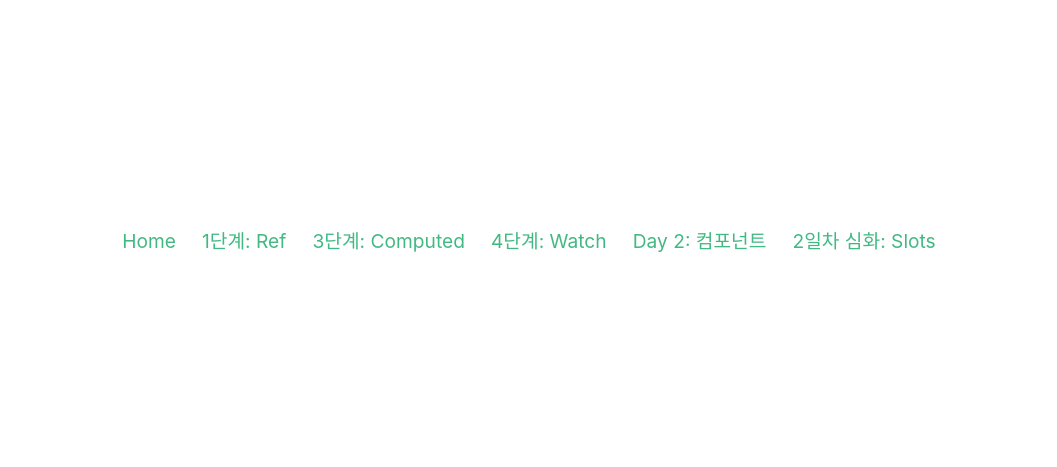
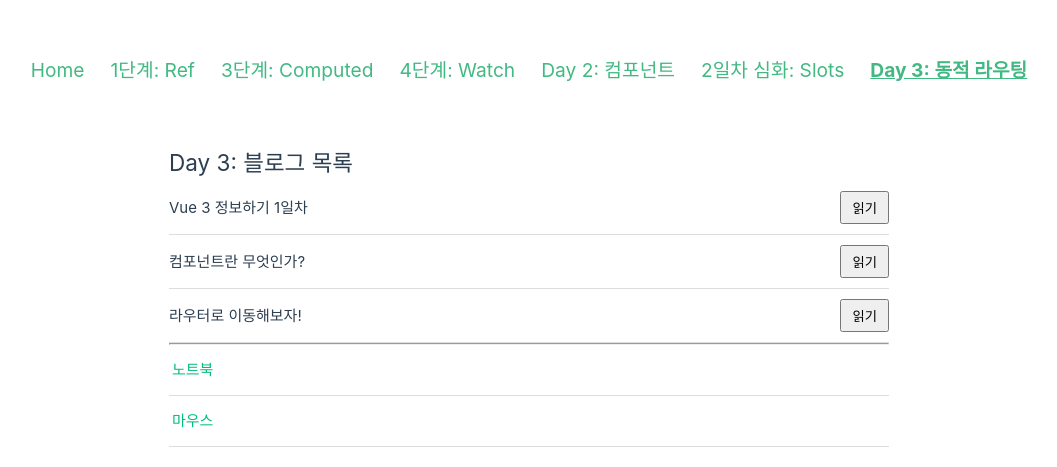
Before and after one commit to jinyang-kim/vue-study-week1-gemini, a Vue app: page /week1/blog in a window 1280 px wide. Shown: the part 139-606 px from the top of the page, without its empty margins (111-1168 px from the left). Built offline with nearby package versions, Linux system fonts and the light colour scheme.

Commit message:
chore: 프로젝트 개발 환경 설정 (SCSS, ESLint, Prettier)

```diff
--- a/package.json
+++ b/package.json
@@ -26,6 +26,7 @@
     "eslint-plugin-vue": "~10.5.0",
     "globals": "^16.4.0",
     "prettier": "3.6.2",
+    "sass": "^1.94.2",
     "sass-embedded": "^1.93.3",
     "vite": "^7.1.11",
     "vite-plugin-vue-devtools": "^8.0.3"
--- a/src/App.vue
+++ b/src/App.vue
@@ -11,6 +11,7 @@ import { RouterLink, RouterView } from 'vue-router'
       <RouterLink to="/week1/watch">4단계: Watch</RouterLink>
       <RouterLink to="/week1/components">Day 2: 컴포넌트</RouterLink>
       <RouterLink to="/week1/slots">2일차 심화: Slots</RouterLink>
+      <RouterLink to="/week1/blog">Day 3: 동적 라우팅</RouterLink>
     </nav>
   </header>
 
--- a/src/router/index.js
+++ b/src/router/index.js
@@ -33,6 +33,16 @@ const router = createRouter({
       name: 'slots',
       component: () => import('../views/Week1/Day2_Slots.vue'),
     },
+    {
+      path: '/week1/blog',
+      name: 'blog',
+      component: () => import('../views/Week1/Day3_PostList.vue'),
+    },
+    {
+      path: '/week1/blog/:id',
+      name: 'postDetail',
+      component: () => import('../views/Week1/Day3_PostDetail.vue'),
+    },
   ],
 })
 
--- /dev/null
+++ b/src/views/Week1/Day3_PostDetail.vue
@@ -0,0 +1,43 @@
+<script setup>
+import { computed } from 'vue'
+import { useRoute } from 'vue-router'
+
+// 현재 주소(route)의 정보를 가져옴
+const route = useRoute()
+
+// route.params 안에 주소창의 변수들이 들어있음
+// 예: /post/100으로 접속하면 -> route.params.id = 100이 됨
+const postId = route.params.id
+
+// ID에 따라 내용을 다르게 보여주는 척 함
+const content = computed(() => {
+  return `이것은 ${postId}번 게시물의 상세 내용입니다.`
+})
+</script>
+
+<template>
+  <div class="detail-page">
+    <h2>게시글 상세조회</h2>
+    <p>
+      현재 글 번호: <strong>{{ postId }}</strong>
+    </p>
+    <div class="box">
+      {{ content }}
+    </div>
+
+    <RouterLink to="/week1/blog">목록으로 돌아가기</RouterLink>
+  </div>
+</template>
+
+<style scoped>
+.detail-page {
+  padding: 20px;
+}
+.box {
+  background: #eee;
+  padding: 20px;
+  margin: 20px 0;
+  border-radius: 8px;
+  color: #333;
+}
+</style>
--- /dev/null
+++ b/src/views/Week1/Day3_PostList.vue
@@ -0,0 +1,66 @@
+<script setup>
+import { ref } from 'vue';
+import { useRouter } from 'vue-router';
+
+// 게시글 데이터 (나중에 데이터 연동 필요)
+const posts = ref([
+  { id: 1, title: 'Vue 3 정보하기 1일차' },
+  { id: 2, title: '컴포넌트란 무엇인가?' },
+  { id: 3, title: '라우터로 이동해보자!' }
+]);
+const products = ref([
+  { id: 10, name: '노트북' },
+  { id: 20, name: '마우스' }
+]);
+
+// 스크립트에서 페이지를 이동시킬 때 쓰는 도구
+const router = useRouter();
+
+// 게시글 상세보기로 이동하는 함수
+const goDetail = (id) => {
+  // router.push('주소')로 이동
+  // 백틱(``)을 써서 주소를 조립
+  router.push(`/week1/blog/${id}`);
+};
+</script>
+
+<template>
+  <div class="list-container">
+    <h2>Day 3: 블로그 목록</h2>
+    <ul>
+      <li v-for="post in posts" :key="post.id">
+        <span class="title">{{ post.title }}</span>
+        <button @click="goDetail(post.id)">읽기</button>
+      </li>
+    </ul>
+    <hr />
+    <ul>
+      <li v-for="product in products" :key="product.id">
+        <RouterLink :to="`/week1/blog/${product.id}`">{{
+          product.name
+        }}</RouterLink>
+      </li>
+    </ul>
+  </div>
+</template>
+
+<style scoped>
+.list-container {
+  padding: 20px;
+}
+ul {
+  list-style: none;
+  padding: 0;
+}
+li {
+  border-bottom: 1px solid #ddd;
+  padding: 10px 0;
+  display: flex;
+  justify-content: space-between;
+  align-items: center;
+}
+button {
+  cursor: pointer;
+  padding: 5px 10px;
+}
+</style>
--- a/vite.config.js
+++ b/vite.config.js
@@ -6,13 +6,20 @@ import vueDevTools from 'vite-plugin-vue-devtools'
 
 // https://vite.dev/config/
 export default defineConfig({
-  plugins: [
-    vue(),
-    vueDevTools(),
-  ],
+  plugins: [vue(), vueDevTools()],
   resolve: {
     alias: {
-      '@': fileURLToPath(new URL('./src', import.meta.url))
+      '@': fileURLToPath(new URL('./src', import.meta.url)),
+    },
+  },
+  // SCSS 전역 설정
+  css: {
+    preprocessorOptions: {
+      scss: {
+        // 모든 컴포넌트에 이 파일들을 자동으로 import 해줍니다.
+        // (주의: 실제 파일이 존재해야 에러가 안 납니다. 경로 확인 필수!)
+        // additionalData: `@import "@/assets/variables.scss";`
+      },
     },
   },
 })
```
Also changed, not shown: .browserslistrc (added), .prettierrc.json, 1 other file (tests, documents, lock files or other folders).
